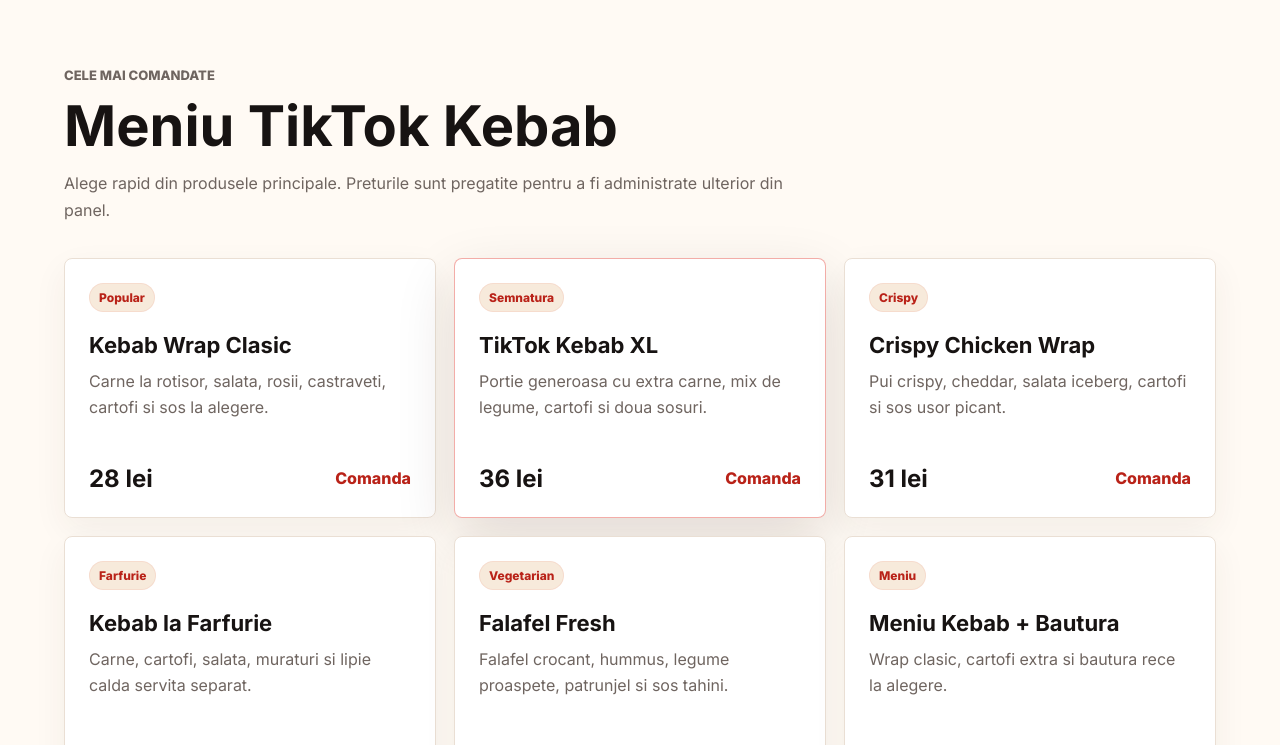
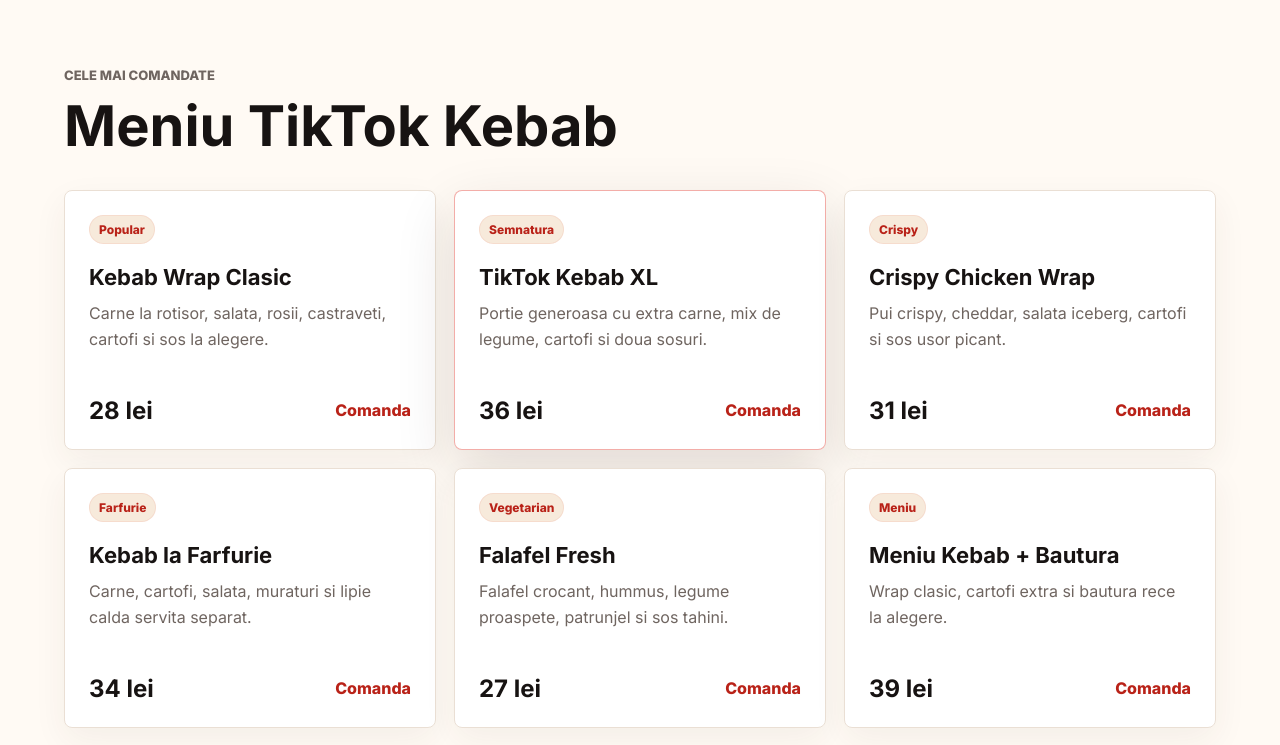
Before and after one commit to johndeep1/tiktok-kebab, a website: page 2026-04-24/vreau-sa-incep-o-cariera-un-2/index.html in a window 1280 px wide. Shown: the part 774-1519 px from the top of the page. Drawn offline with Linux system fonts and the light colour scheme.

Commit message:
Remove menu description

```diff
--- a/2026-04-24/vreau-sa-incep-o-cariera-un-2/index.html
+++ b/2026-04-24/vreau-sa-incep-o-cariera-un-2/index.html
@@ -104,7 +104,6 @@
         <div class="section-head">
           <p class="eyebrow">Cele mai comandate</p>
           <h2>Meniu TikTok Kebab</h2>
-          <p>Alege rapid din produsele principale. Preturile sunt pregatite pentru a fi administrate ulterior din panel.</p>
         </div>
 
         <div class="menu-grid" data-public-products>
```
